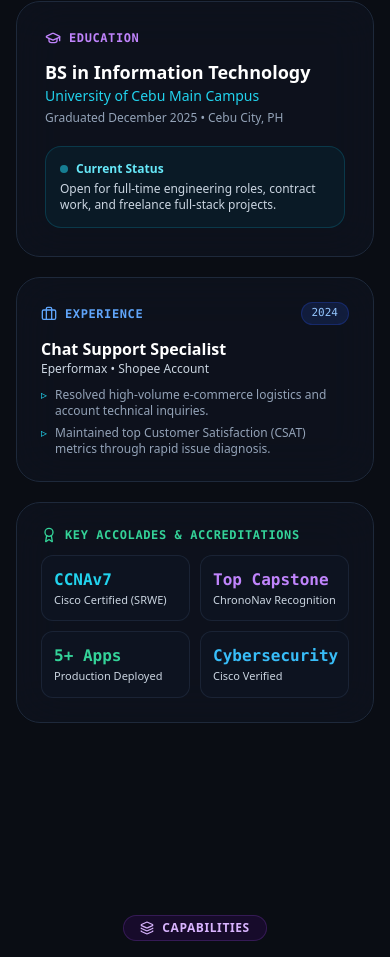
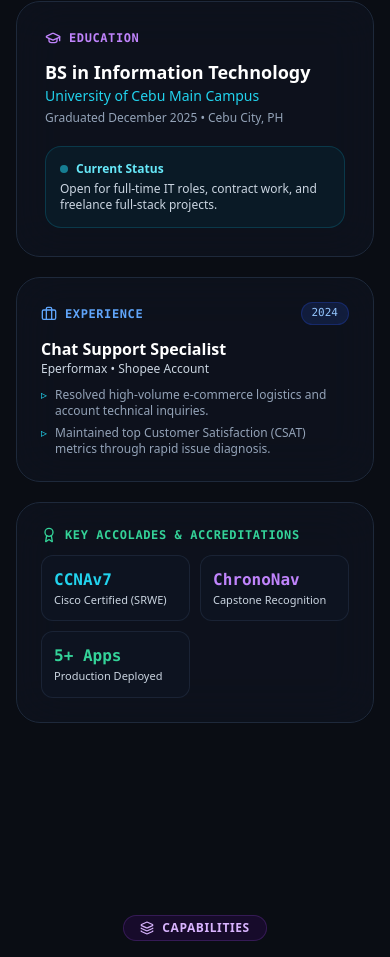
Before and after one commit to AKUMON12/Tristan-portfolio, a Next.js app: page / in a window 390 px wide. Shown: the part 2473-3430 px from the top of the page. Built offline with nearby package versions, Linux system fonts and the light colour scheme.

Commit message:
feat: add responsive About section component with bento grid layout

```diff
--- a/src/components/sections/About.tsx
+++ b/src/components/sections/About.tsx
@@ -98,7 +98,7 @@ export const About = () => {
                 <span>Current Status</span>
               </div>
               <p className="mt-1 text-xs text-slate-300">
-                Open for full-time engineering roles, contract work, and freelance full-stack projects.
+                Open for full-time IT roles, contract work, and freelance full-stack projects.
               </p>
             </div>
           </div>
@@ -147,8 +147,8 @@ export const About = () => {
               </div>
 
               <div className="rounded-xl border border-slate-800/80 bg-slate-900/40 p-3">
-                <p className="font-mono text-base font-bold text-purple-400">Top Capstone</p>
-                <p className="text-[11px] text-slate-300 font-medium">ChronoNav Recognition</p>
+                <p className="font-mono text-base font-bold text-purple-400">ChronoNav</p>
+                <p className="text-[11px] text-slate-300 font-medium">Capstone Recognition</p>
               </div>
 
               <div className="rounded-xl border border-slate-800/80 bg-slate-900/40 p-3">
@@ -156,10 +156,10 @@ export const About = () => {
                 <p className="text-[11px] text-slate-300 font-medium">Production Deployed</p>
               </div>
 
-              <div className="rounded-xl border border-slate-800/80 bg-slate-900/40 p-3">
+              {/* <div className="rounded-xl border border-slate-800/80 bg-slate-900/40 p-3">
                 <p className="font-mono text-base font-bold text-sky-400">Cybersecurity</p>
                 <p className="text-[11px] text-slate-300 font-medium">Cisco Verified</p>
-              </div>
+              </div> */}
             </div>
           </div>
         </div>
```
